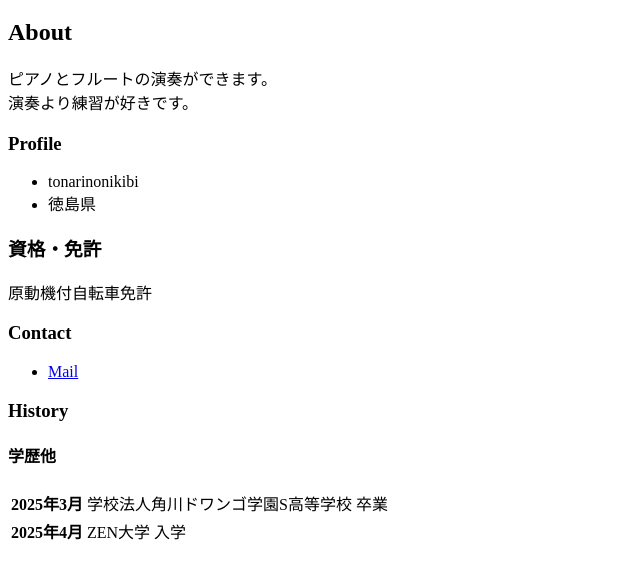
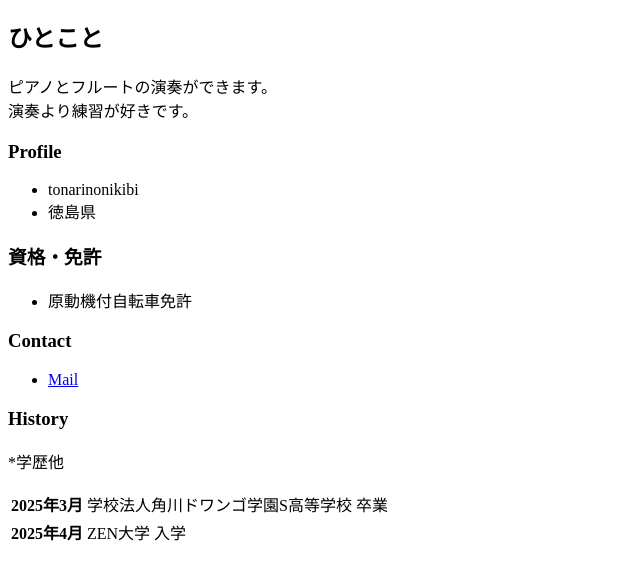
Before and after one commit to tonarinonikibi/tonarinonikibi.github.io, a plain HTML site: page index.html in a window 1280 px wide. Shown: the part 61-640 px from the top of the page, without its empty margins (0-640 px from the left). Drawn offline with Linux system fonts and the light colour scheme.

Commit message:
情報更新

```diff
--- a/index.html
+++ b/index.html
@@ -8,7 +8,7 @@
   <body>
     <h1>tonarinonikibi</h1>
 
-    <h2>About</h2>
+    <h2>ひとこと</h2>
     <p>
       ピアノとフルートの演奏ができます。<br>
       演奏より練習が好きです。
@@ -21,7 +21,9 @@
     </ul>
 
      <h3>資格・免許</h3>
-        <td>原動機付自転車免許</td>
+      <ul>
+        <li>原動機付自転車免許</li>
+      </ul>
 
 
     <h3>Contact</h3>
@@ -30,7 +32,7 @@
     </ul>
 
     <h3>History</h3>
-    <h4>学歴他</h4>
+    <p>*学歴他</p>
     <table>
       <tr>
         <th>2025年3月</th>
```
